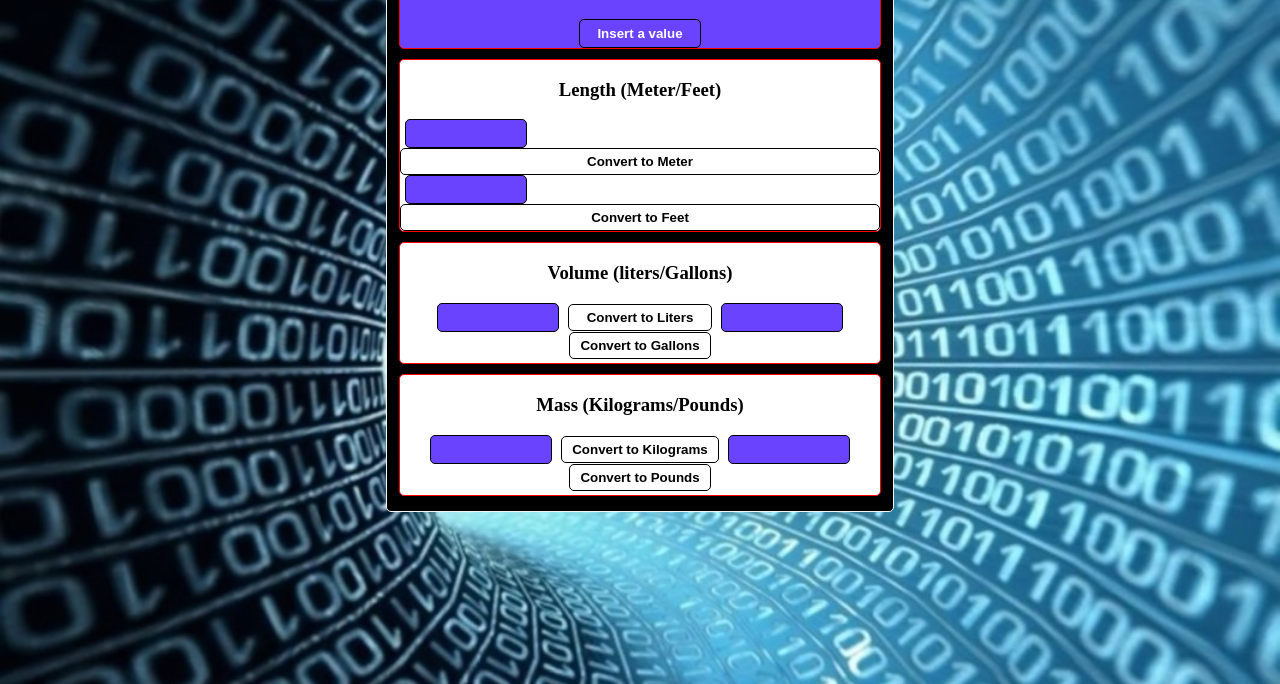
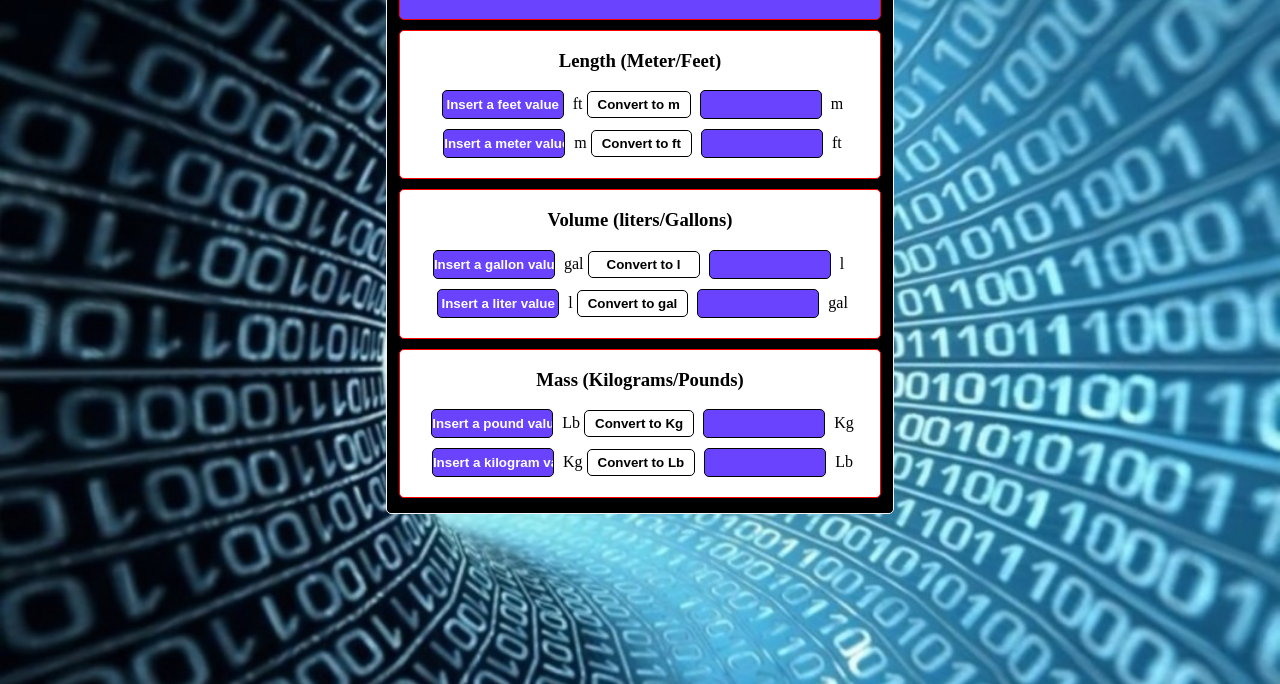
Before and after one commit to Aymen66/Unit-Conversion, a plain HTML site: page index.html in a window 1280 px wide. Shown: the part 116-800 px from the top of the page. Drawn offline with Linux system fonts and the light colour scheme.

Commit message:
Update index.html

```diff
--- a/index.html
+++ b/index.html
@@ -11,7 +11,6 @@
   <div class="col-12 col-lg-12" >
     <div class="main">
       <h1>Unit Conversion</h1>
-      <input id="input" type="number" placeholder="Insert a value" >
 
 
     </div>
@@ -19,11 +18,29 @@
   <div class="col-12 col-lg-12" >
     <div class="length">
       <h3>Length (Meter/Feet)</h3>
+      <div class="valueToMeter">
+        <input id="meterInput" type="number" placeholder="Insert a feet value" >
+        <label>ft</label>
+
+        <button id="meterBtn" >Convert to m</button>
+
       <input id="meterOutput" type="text" >
-      <button id="meterBtn" >Convert to Meter</button>
+      <label>m</label>
+
+      </div>
+      <div class="valueToFeet">
+
+        <input id="feetInput" type="number" placeholder="Insert a meter value" >
+        <label>m</label>
+
+        <button id="feetBtn" >Convert to ft</button>
 
       <input id="feetOutput" type="text" >
-      <button id="feetBtn" >Convert to Feet</button>
+      <label>ft</label>
+
+      </div>
+
+
 
 
     </div>
@@ -32,22 +49,59 @@
   <div class="col-12 col-lg-12" >
     <div class="volume">
       <h3>Volume (liters/Gallons)</h3>
+      <div class="valueToLiters">
+        <input id="litersInput" type="number" placeholder="Insert a gallon value" >
+      <label>gal</label>
+
+        <button id="litersBtn" >Convert to l</button>
+
       <input id="litersOutput" type="text" >
-      <button id="litersBtn" >Convert to Liters</button>
+      <label>l&ensp; </label>
+
+      </div>
+      <div class="valueToGallons">
+        <input id="gallonsInput" type="number" placeholder="Insert a liter value" >
+      <label>l</label>
+
+        <button id="gallonsBtn" >Convert to gal</button>
+
 
       <input id="gallonsOutput" type="text" >
-      <button id="gallonsBtn" >Convert to Gallons</button>
+      <label>gal</label>
+
+      </div>
+
+
+
 
     </div>
   </div>
   <div class="col-12 col-lg-12" >
     <div class="mass">
       <h3>Mass (Kilograms/Pounds)</h3>
+      <div class="valueToKiloggrams">
+        <input id="kilogramsInput" type="number" placeholder="Insert a pound value" >
+      <label>Lb</label>
+
+      <button id="kilogramsBtn" >Convert to Kg</button>
+
       <input id="kilogramsOutput" type="text" >
-      <button id="kilogramsBtn" >Convert to Kilograms</button>
+      <label>Kg</label>
+
+      </div>
+      <div class="valueToPounds">
+
+        <input id="poundsInput" type="number" placeholder="Insert a kilogram value" >
+      <label>Kg</label>
+
+        <button id="poundsBtn" >Convert to Lb</button>
 
       <input id="poundsOutput" type="text" >
-      <button id="poundsBtn" >Convert to Pounds</button>
+      <label>Lb</label>
+
+      </div>
+
+
     </div>
   </div>
 
```
